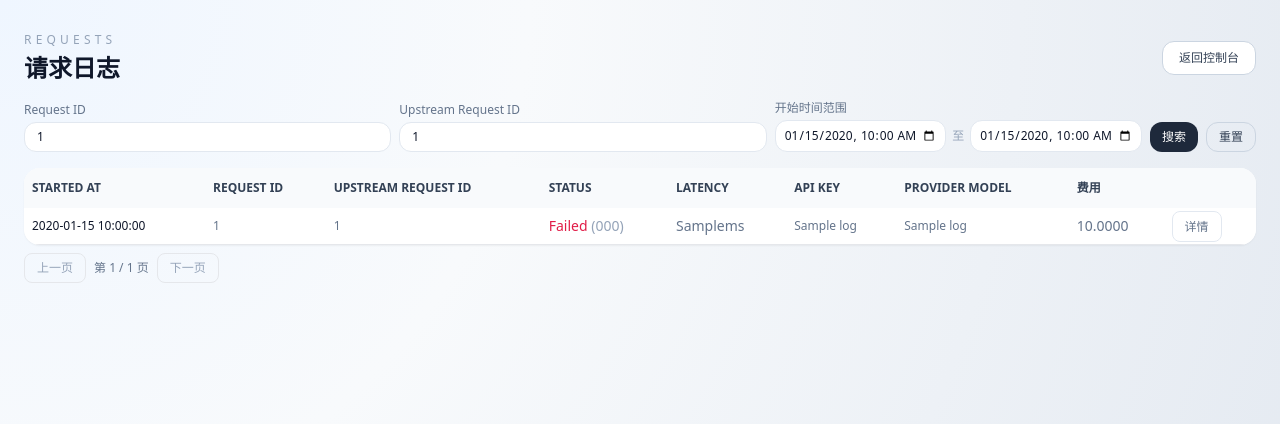
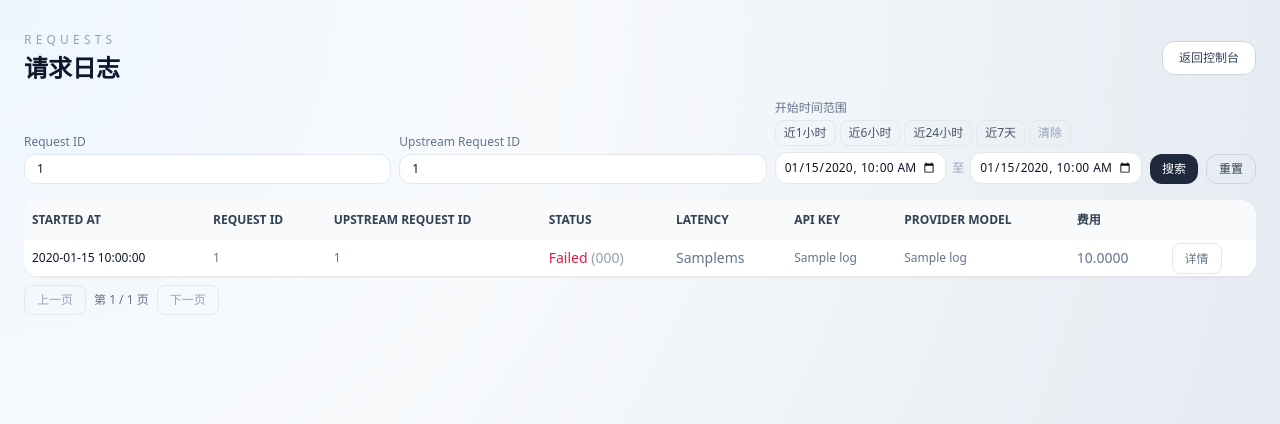
Before and after one commit to liuzhenghua/llm-router, a FastAPI app: template src/llm_router/templates/request_logs.html in a window 1280 px wide. Shown: the top 424 px of the page. Run offline with FastAPI, Linux system fonts and the light colour scheme; the template is opened without the code that fills it: most values are stand-ins (such as "Sample title", 1, 10 or a date in 2020); parts of the project's set-up code (start-up, migrations or seed data) failed here and were passed over; some libraries are stand-ins or nearby versions.

Commit message:
feat(request_logs): add preset time range buttons for filtering
- Increase minimum width of started time range filter container
- Replace flat datetime inputs with preset buttons for quick selection
- Add buttons for last 1 hour, 6 hours, 24 hours, and 7 days ranges
- Include clear button to reset time range fields and button highlights
- Update datetime parsing functions to safely handle trailing 'Z'
- Implement highlighting of active preset button on selection
- Improve UI layout by grouping preset buttons above datetime inputs
- Add .DS_Store to .gitignore to ignore macOS system files

```diff
--- a/src/llm_router/templates/request_logs.html
+++ b/src/llm_router/templates/request_logs.html
@@ -17,12 +17,21 @@
     <label class="block text-xs text-slate-500 mb-1">Upstream Request ID</label>
     <input type="text" id="search-upstream-request-id" placeholder="搜索 Upstream Request ID..." value="{{ filters.upstream_request_id }}" class="w-full rounded-xl border border-slate-200 px-3 py-1.5 text-xs">
   </div>
-  <div class="min-w-[260px] flex-1">
+  <div class="min-w-[300px] flex-1">
     <label class="block text-xs text-slate-500 mb-1">开始时间范围</label>
-    <div class="flex items-center gap-1.5">
-      <input type="datetime-local" id="search-started-after" data-utc="{{ filters.started_after or '' }}" class="flex-1 min-w-0 rounded-xl border border-slate-200 px-2 py-1.5 text-xs">
-      <span class="text-slate-400 shrink-0 text-xs">至</span>
-      <input type="datetime-local" id="search-started-before" data-utc="{{ filters.started_before or '' }}" class="flex-1 min-w-0 rounded-xl border border-slate-200 px-2 py-1.5 text-xs">
+    <div class="flex flex-col gap-1.5">
+      <div class="flex items-center gap-1">
+        <button type="button" class="time-preset rounded-lg border border-slate-200 px-2 py-1 text-xs text-slate-600 hover:bg-slate-100" data-minutes="60">近1小时</button>
+        <button type="button" class="time-preset rounded-lg border border-slate-200 px-2 py-1 text-xs text-slate-600 hover:bg-slate-100" data-minutes="360">近6小时</button>
+        <button type="button" class="time-preset rounded-lg border border-slate-200 px-2 py-1 text-xs text-slate-600 hover:bg-slate-100" data-minutes="1440">近24小时</button>
+        <button type="button" class="time-preset rounded-lg border border-slate-200 px-2 py-1 text-xs text-slate-600 hover:bg-slate-100" data-minutes="10080">近7天</button>
+        <button type="button" id="clear-time-range" class="rounded-lg border border-slate-200 px-2 py-1 text-xs text-slate-400 hover:bg-slate-100">清除</button>
+      </div>
+      <div class="flex items-center gap-1.5">
+        <input type="datetime-local" id="search-started-after" data-utc="{{ filters.started_after or '' }}" class="flex-1 min-w-0 rounded-xl border border-slate-200 px-2 py-1.5 text-xs">
+        <span class="text-slate-400 shrink-0 text-xs">至</span>
+        <input type="datetime-local" id="search-started-before" data-utc="{{ filters.started_before or '' }}" class="flex-1 min-w-0 rounded-xl border border-slate-200 px-2 py-1.5 text-xs">
+      </div>
     </div>
   </div>
   <div class="flex gap-2 shrink-0">
@@ -118,7 +127,7 @@
 // 将 UTC ISO 字符串转换为本地时区显示（yyyy-MM-dd HH:mm:ss）
 function formatLocalDateTime(utcStr) {
   if (!utcStr) return '-';
-  const date = new Date(utcStr + 'Z');
+  const date = new Date(utcStr.endsWith('Z') ? utcStr : utcStr + 'Z');
   const pad = n => n.toString().padStart(2, '0');
   return `${date.getFullYear()}-${pad(date.getMonth()+1)}-${pad(date.getDate())} ${pad(date.getHours())}:${pad(date.getMinutes())}:${pad(date.getSeconds())}`;
 }
@@ -133,7 +142,14 @@ function localToUTC(localDateStr) {
 // 将 UTC 字符串转换为 datetime-local 格式（yyyy-MM-ddTHH:mm）
 function utcToDatetimeLocal(utcStr) {
   if (!utcStr) return '';
-  const date = new Date(utcStr + 'Z');
+  // utcStr may already end with 'Z'; avoid appending a second one
+  const date = new Date(utcStr.endsWith('Z') ? utcStr : utcStr + 'Z');
+  const pad = n => n.toString().padStart(2, '0');
+  return `${date.getFullYear()}-${pad(date.getMonth()+1)}-${pad(date.getDate())}T${pad(date.getHours())}:${pad(date.getMinutes())}`;
+}
+
+// 将 Date 对象转换为 datetime-local 格式
+function dateToDatetimeLocal(date) {
   const pad = n => n.toString().padStart(2, '0');
   return `${date.getFullYear()}-${pad(date.getMonth()+1)}-${pad(date.getDate())}T${pad(date.getHours())}:${pad(date.getMinutes())}`;
 }
@@ -182,5 +198,25 @@ document.querySelectorAll('#search-request-id, #search-upstream-request-id, #sea
 document.getElementById('reset-btn').addEventListener('click', () => {
   window.location.href = '/admin/requests';
 });
+
+// 时间预设快捷按钮
+document.querySelectorAll('.time-preset').forEach(btn => {
+  btn.addEventListener('click', () => {
+    const minutes = parseInt(btn.dataset.minutes, 10);
+    const now = new Date();
+    const from = new Date(now.getTime() - minutes * 60 * 1000);
+    document.getElementById('search-started-after').value = dateToDatetimeLocal(from);
+    document.getElementById('search-started-before').value = dateToDatetimeLocal(now);
+    // 高亮当前选中的预设
+    document.querySelectorAll('.time-preset').forEach(b => b.classList.remove('bg-slate-800', 'text-white', 'border-slate-800'));
+    btn.classList.add('bg-slate-800', 'text-white', 'border-slate-800');
+  });
+});
+
+document.getElementById('clear-time-range').addEventListener('click', () => {
+  document.getElementById('search-started-after').value = '';
+  document.getElementById('search-started-before').value = '';
+  document.querySelectorAll('.time-preset').forEach(b => b.classList.remove('bg-slate-800', 'text-white', 'border-slate-800'));
+});
 </script>
 {% endblock %}
```
Also changed, not shown: 1 other file.
